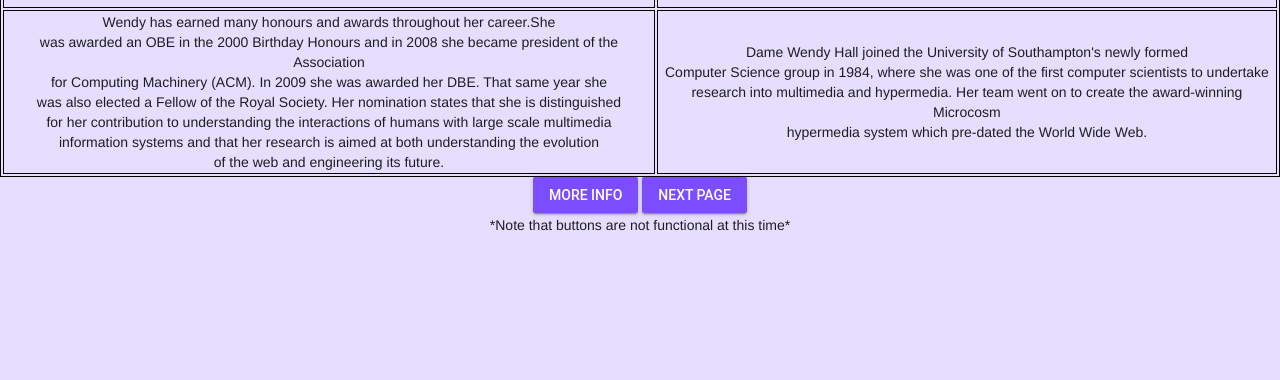
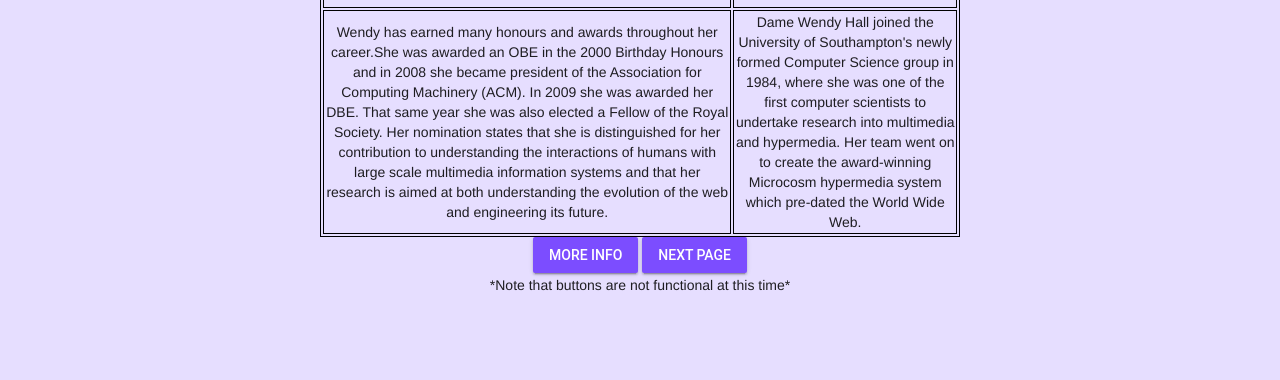
Before and after one commit to Curtis-Edwards/ASSIGNMENT-01, a plain HTML site: page index.html in a window 1280 px wide. Shown: the part 444-824 px from the top of the page. Drawn offline with nearby package versions, Linux system fonts and the light colour scheme.

Commit message:
center table

```diff
--- a/index.html
+++ b/index.html
@@ -3,7 +3,6 @@
   <head>
     <meta charset="utf-8">
     <meta name="viewport" content="width=device-width">
-    <title>replit</title>
     <link href="./css/style.css" rel="stylesheet" type="text/css" />
      <link rel="stylesheet" href="https://fonts.googleapis.com/icon?family=Material+Icons">
     <link rel="stylesheet" href="https://code.getmdl.io/1.3.0/material.indigo-pink.min.css">
@@ -14,14 +13,14 @@
 
    <h1>Wendy Hall</h1>
     <img src="./images/wendy-hall.jpeg" alt="Wendy Hall" class="center" style="width:300px;height:225px;">
-       <table>
+       <table class="center">
          <tr>
      <th><h2>Contributions</h2></th>
       <th><h2>History</h2></th>
          </tr>
          <tr>
-         <td>Wendy has earned many honours and awards throughout her career.She <br> was awarded an OBE in the 2000 Birthday Honours and in 2008 she became president of the Association <br> for Computing Machinery (ACM). In 2009 she was awarded her DBE. That same year she <br> was also elected a Fellow of the Royal Society. Her nomination states that she is distinguished <br> for her contribution to understanding the interactions of humans with large scale multimedia <br> information systems and that her research is aimed at both understanding the evolution <br> of the web and engineering its future.</td>
-         <td>Dame Wendy Hall joined the University of Southampton's newly formed<br> Computer Science group in 1984, where she was one of the first computer scientists to undertake<br> research into multimedia and hypermedia. Her team went on to create the award-winning Microcosm<br> hypermedia system which pre-dated the World Wide Web.</td>
+         <td>Wendy has earned many honours and awards throughout her career.She  was awarded an OBE in the 2000 Birthday Honours and in 2008 she became president of the Association  for Computing Machinery (ACM). In 2009 she was awarded her DBE. That same year she  was also elected a Fellow of the Royal Society. Her nomination states that she is distinguished  for her contribution to understanding the interactions of humans with large scale multimedia  information systems and that her research is aimed at both understanding the evolution  of the web and engineering its future.</td>
+         <td>Dame Wendy Hall joined the University of Southampton's newly formed Computer Science group in 1984, where she was one of the first computer scientists to undertake research into multimedia and hypermedia. Her team went on to create the award-winning Microcosm hypermedia system which pre-dated the World Wide Web.</td>
          </tr>
     </table>
 
```
Also changed, not shown: css/style.css (+3 -11 lines).
